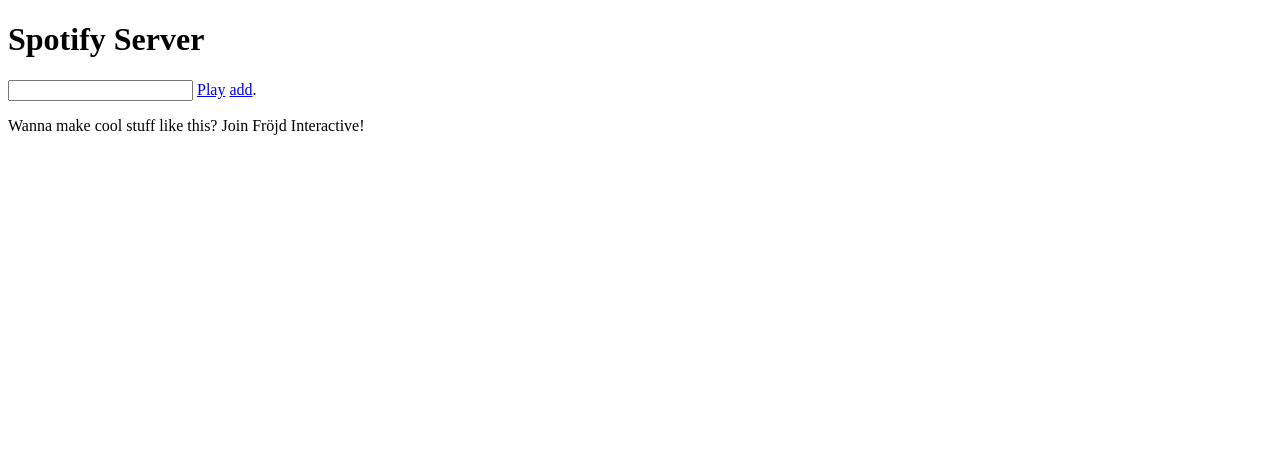
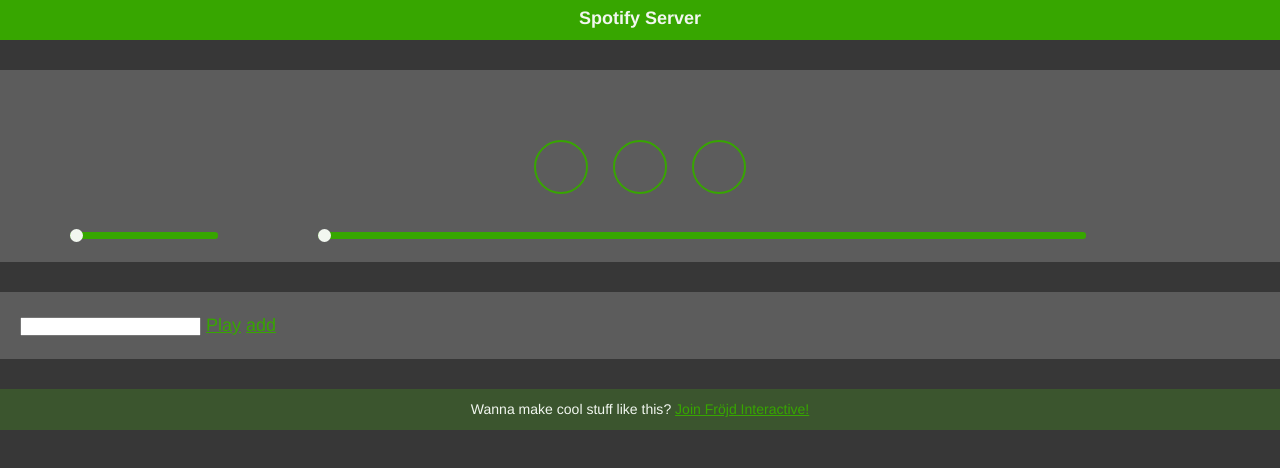
Before and after one commit to ahultgren/Spotify-Server, a website: page index.html in a window 1280 px wide. Drawn offline with nearby package versions, Linux system fonts and the light colour scheme; no server answers.

Commit message:
Basic styling of client ui

```diff
--- a/index.html
+++ b/index.html
@@ -2,6 +2,143 @@
 <html>
 <head>
 	<title>Spotify Server</title>
+
+	<style>
+		/* Colors
+			Main: #37a600
+			Dark: #3b552e
+			light: #a0f038
+			White: #f2f7f0
+			Bg: #373737
+			Gray: #5c5c5c
+			Borders: #777
+		*/
+
+		/* General elements */
+
+		* {
+			padding: 0;
+			margin: 0;
+		}
+		body {
+			background: #373737;
+			font: 1.125em/1.5 'Helvetica Neue', Helvetica, Arial, sans-serif;
+			color: #f2f7f0;
+		}
+		h2 { font-size: 2.56em; }
+		h3 { font-size: 1.6em; }
+		a {
+			color: #37a600;
+		}
+		a:hover {
+			color: #a0f038;
+		}
+
+
+		.sitehead {
+			background: #37a600;
+		}
+		.sitehead h1 {
+			font-size: 18px;
+			text-align: center;
+			height: 40px;
+			line-height: 2em;
+		}
+
+		.player,
+		.search {
+			background: #5c5c5c;
+			margin: 30px 0;
+			padding: 20px;
+			overflow: hidden;
+		}
+		.track,
+		.artists,
+		.album {
+			text-align: center;
+			white-space: nowrap;
+		}
+		.track {
+			margin-bottom: 6px;
+			margin-top: 10px;
+		}
+		.artists,
+		.album {
+			font-size: 1.6em;
+		}
+
+		.buttons {
+			padding: 40px 0 20px;
+			overflow: hidden;
+			text-align: center;
+		}
+		.buttons a {
+			border: 2px solid #37a600;
+			border-radius: 50px;
+			display: inline-block;
+			width: 50px;
+			height: 50px;
+			margin: 0 10px;
+		}
+		.buttons a:hover {
+			border-color: #a0f038;
+		}
+
+		.volume {
+			width: 20%;
+			min-height: 20px;
+			float: left;
+			position: relative;
+		}
+
+		.position {
+			width: 70%;
+			min-height: 20px;
+			float: left;
+			position: relative;
+		}
+		.position #position {
+			float: left;
+		}
+		.position #duration {
+			float: right;
+		}
+
+		.states {
+			width: 10%;
+			float: left;
+		}
+
+		.sitefooter {
+			background: #3b552e;
+			padding: 10px;
+			font-size: 0.78em;
+			text-align: center;
+		}
+
+		/* Helper classes */
+		.slide {
+			background: #37a600;
+			border-radius: 3px;
+			height: 7px;
+			margin: 10px 50px 0;
+			position: absolute;
+			left: 0;
+			right: 0;
+		}
+		.slide:hover {
+			background: #a0f038;
+		}
+		.slide .toggle {
+			background: #f2f7f0;
+			border-radius: 13px;
+			display: block;
+			width: 13px;
+			height: 13px;
+			position: absolute;
+			top: -3px;
+		}
+	</style>
 </head>
 <body>
 	<header class="sitehead">
@@ -15,18 +152,18 @@
 		</article>
 		<section class="actions">
 			<section class="buttons">
-				<a href="prev"></a>
-				<a href="playpause"></a>
-				<a href="next"></a>
+				<a class="prev" href="prev"></a>
+				<a class="playpause" href="playpause"></a>
+				<a class="next" href="next"></a>
 			</section>
 			<section class="controllers">
+				<section class="volume">
+					<div class="slide"><div class="toggle"></div></div>
+				</section>
 				<section class="position">
 					<span id="position"></span>
-					<div id="slide"><div id="toggle"></div></div>
+					<div class="slide"><div class="toggle"></div></div>
 					<span id="duration"></span>
-				</section>
-				<section class="volume">
-					<div id="slide"><div id="toggle"></div></div>
 				</section>
 				<section class="states">
 					<a id="repeat"></a>
@@ -38,10 +175,10 @@
 	<section class="search">
 		<input class="values" value="" />
 		<a href="playURI">Play</a>
-		<a href="queue">add</a>.
+		<a href="queue">add</a>
 	</section>
 	<footer class="sitefooter">
-		<p>Wanna make cool stuff like this? Join Fröjd Interactive!</p>
+		<p>Wanna make cool stuff like this? <a href="http://frojd.se/career">Join Fröjd Interactive!</a></p>
 	</footer>
 
 <script src="/socket.io/socket.io.js"></script>
```
